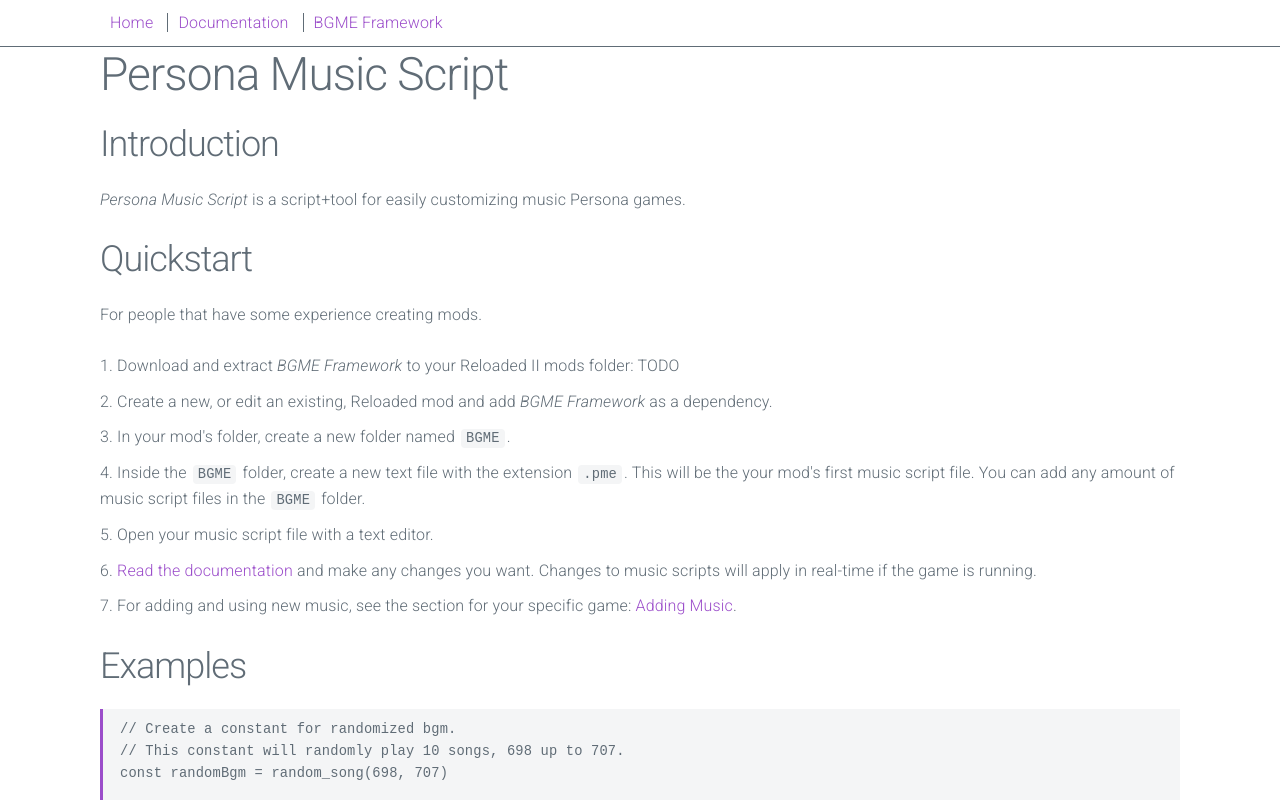
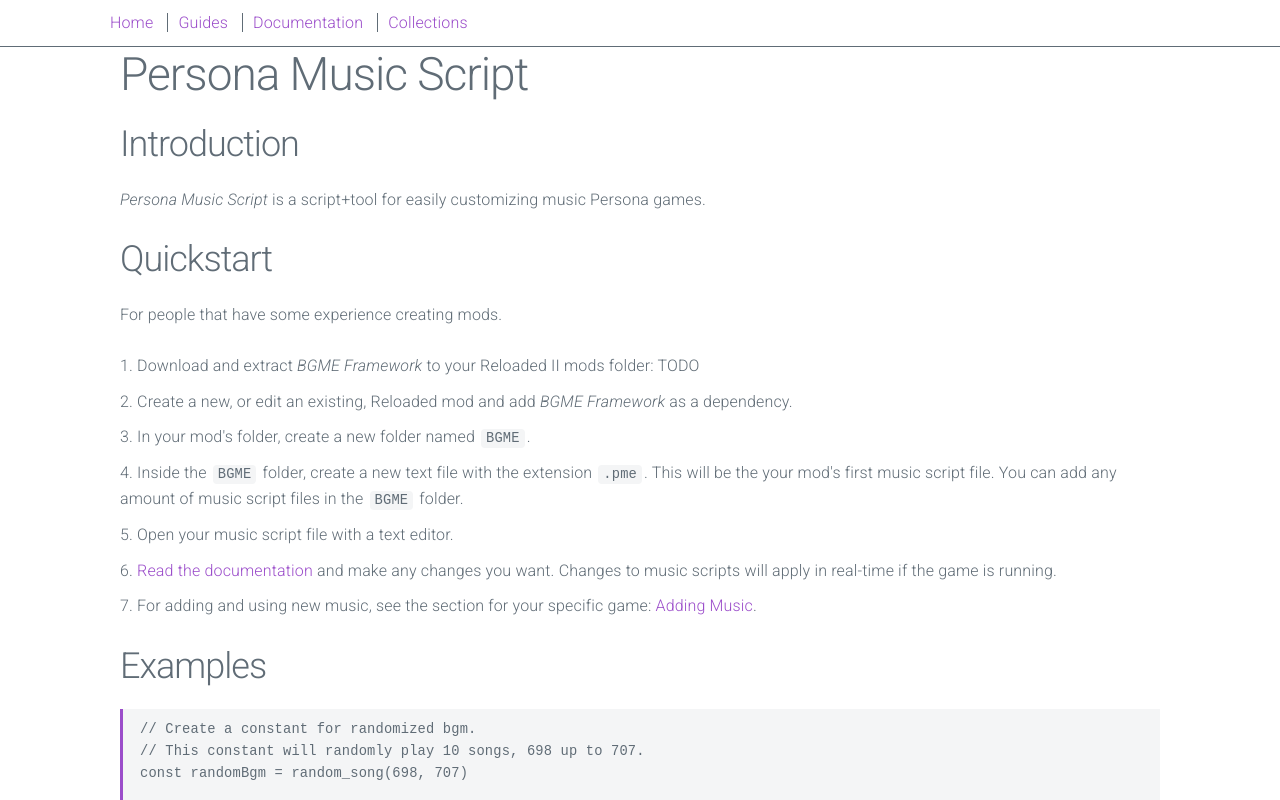
Before and after one commit to T-PoseRatkechi/PersonaMusicScript, a SvelteKit app in the folder sveltekit/: page / in a window 1280 px wide. Shown: the top 800 px of the page. Built offline with nearby package versions, Linux system fonts and the light colour scheme.

Commit message:
Update navbar.

```diff
--- a/sveltekit/src/routes/+layout.svelte
+++ b/sveltekit/src/routes/+layout.svelte
@@ -7,11 +7,19 @@
 <div id="nav">
 	<div class="container">
 		<Link url="{base}/" text="Home" />
+		<Link url="{base}/guides" text="Guides" />
 		<Link url="{base}/docs" text="Documentation" />
-		<Link url="{base}/bgme-framework" text="BGME Framework" />
+		<Link url="{base}/docs/collections" text="Collections" />
 	</div>
 </div>
-<slot />
+
+<div class="container">
+	<div class="row">
+		<div class="column">
+			<slot />
+		</div>
+	</div>
+</div>
 
 <style>
 	#nav {
```
